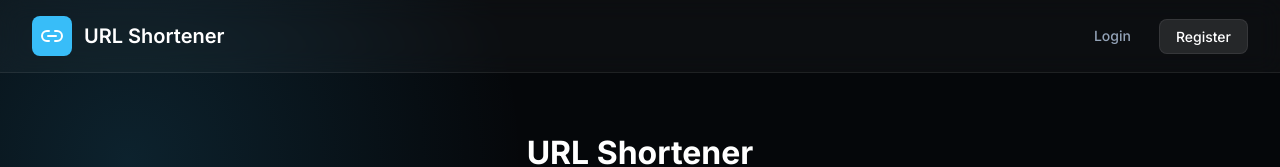
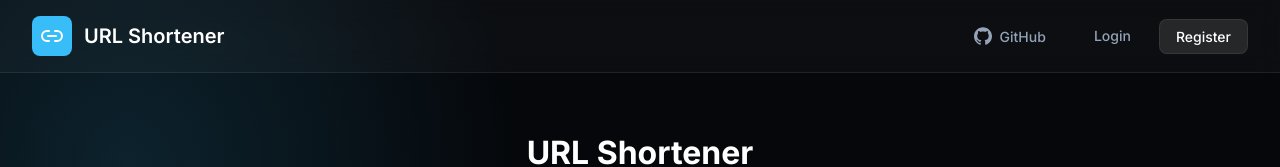
Before and after one commit to glikoliz/url-shortener, a React (Vite) app in the folder frontend/: page / in a window 1280 px wide. Shown: the top 167 px of the page. Built offline with nearby package versions, Linux system fonts and the light colour scheme; no server answers.

Commit message:
layout: add GitHub repository link and icon to header

```diff
--- a/frontend/src/layouts/DashboardLayout.tsx
+++ b/frontend/src/layouts/DashboardLayout.tsx
@@ -34,6 +34,34 @@
         </div>
 
         <div style={{ display: 'flex', alignItems: 'center', gap: '20px' }}>
+          <a
+            href="https://github.com/glikoliz/url-shortener"
+            target="_blank"
+            rel="noopener noreferrer"
+            style={{
+              display: 'flex',
+              alignItems: 'center',
+              gap: '8px',
+              color: 'var(--text-secondary)',
+              textDecoration: 'none',
+              padding: '8px 12px',
+              borderRadius: '8px',
+              transition: 'background-color 0.2s, color 0.2s'
+            }}
+            onMouseOver={e => {
+              e.currentTarget.style.background = 'rgba(255, 255, 255, 0.05)';
+              e.currentTarget.style.color = 'white';
+            }}
+            onMouseOut={e => {
+              e.currentTarget.style.background = 'transparent';
+              e.currentTarget.style.color = 'var(--text-secondary)';
+            }}
+          >
+            <svg role="img" viewBox="0 0 24 24" fill="currentColor" style={{ width: '18px', height: '18px' }} xmlns="http://www.w3.org/2000/svg">
+              <path d="M12 .297c-6.63 0-12 5.373-12 12 0 5.303 3.438 9.8 8.205 11.385.6.113.82-.258.82-.577 0-.285-.01-1.04-.015-2.04-3.338.724-4.042-1.61-4.042-1.61C4.422 18.07 3.633 17.7 3.633 17.7c-1.087-.744.084-.729.084-.729 1.205.084 1.838 1.236 1.838 1.236 1.07 1.835 2.809 1.305 3.495.998.108-.776.417-1.305.76-1.605-2.665-.3-5.466-1.332-5.466-5.93 0-1.31.465-2.38 1.235-3.22-.135-.303-.54-1.523.105-3.176 0 0 1.005-.322 3.3 1.23.96-.267 1.98-.399 3-.405 1.02.006 2.04.138 3 .405 2.28-1.552 3.285-1.23 3.285-1.23.645 1.653.24 2.873.12 3.176.765.84 1.23 1.91 1.23 3.22 0 4.61-2.805 5.625-5.475 5.92.42.36.81 1.096.81 2.22 0 1.606-.015 2.896-.015 3.286 0 .315.21.69.825.57C20.565 22.092 24 17.592 24 12.297c0-6.627-5.373-12-12-12"/>
+            </svg>
+            <span style={{ fontSize: '14px', fontWeight: '500' }}>GitHub</span>
+          </a>
           {user ? (
             <>
               <button
```
